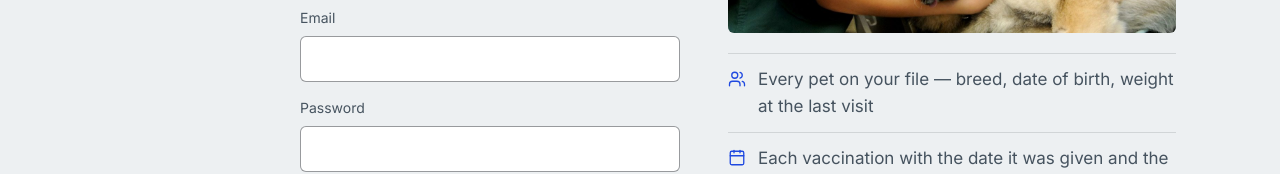
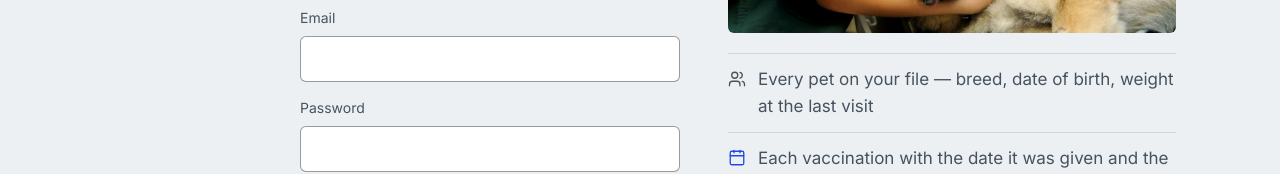
Before and after one commit to ThanhNV121097/project-01a889d0, a React (Vite) app in the folder code/frontend/: page /register in a window 1280 px wide. Shown: the part 336-510 px from the top of the page. Built offline with nearby package versions, Linux system fonts and the light colour scheme.

Commit message:
register: the list icons are ink-soft, not the accent

```diff
--- a/code/frontend/src/pages/Register.tsx
+++ b/code/frontend/src/pages/Register.tsx
@@ -57,7 +57,7 @@ export default function Register() {
           <img src="/images/exam-room.jpg" alt={alt} className="h-[240px] w-full rounded-[var(--radius)] object-cover" width={1280} height={1024} />
           <ul className="mt-5 border-t border-line">
             <li className="flex items-start gap-3 border-b border-line py-3">
-              <Icon name="people" size={18} className="mt-1 text-accent" />
+              <Icon name="people" size={18} className="mt-1 text-ink-soft" />
               <T k="register.gives.pets" as="span" className="text-ink-soft" />
             </li>
             <li className="flex items-start gap-3 border-b border-line py-3">
```
